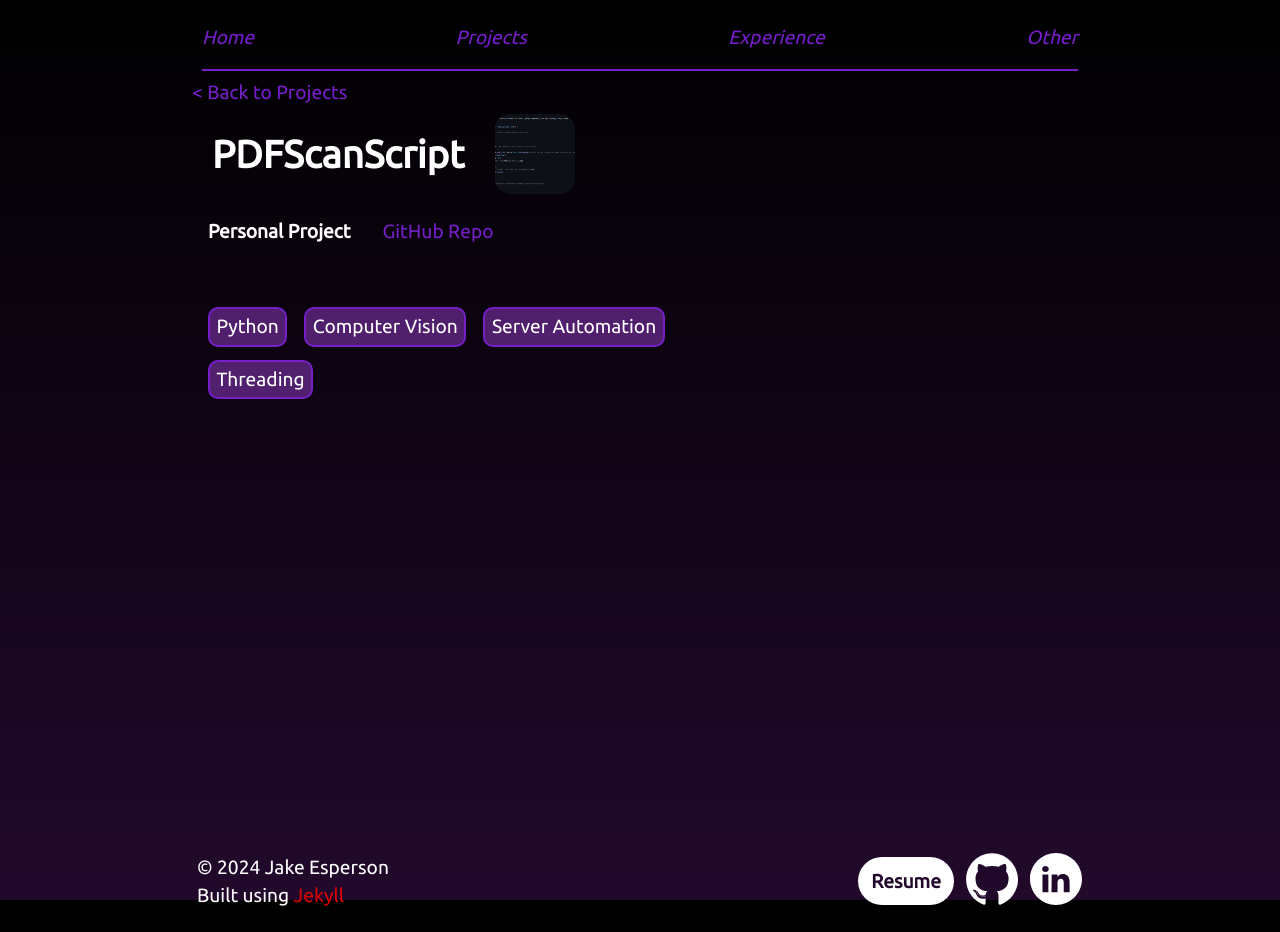
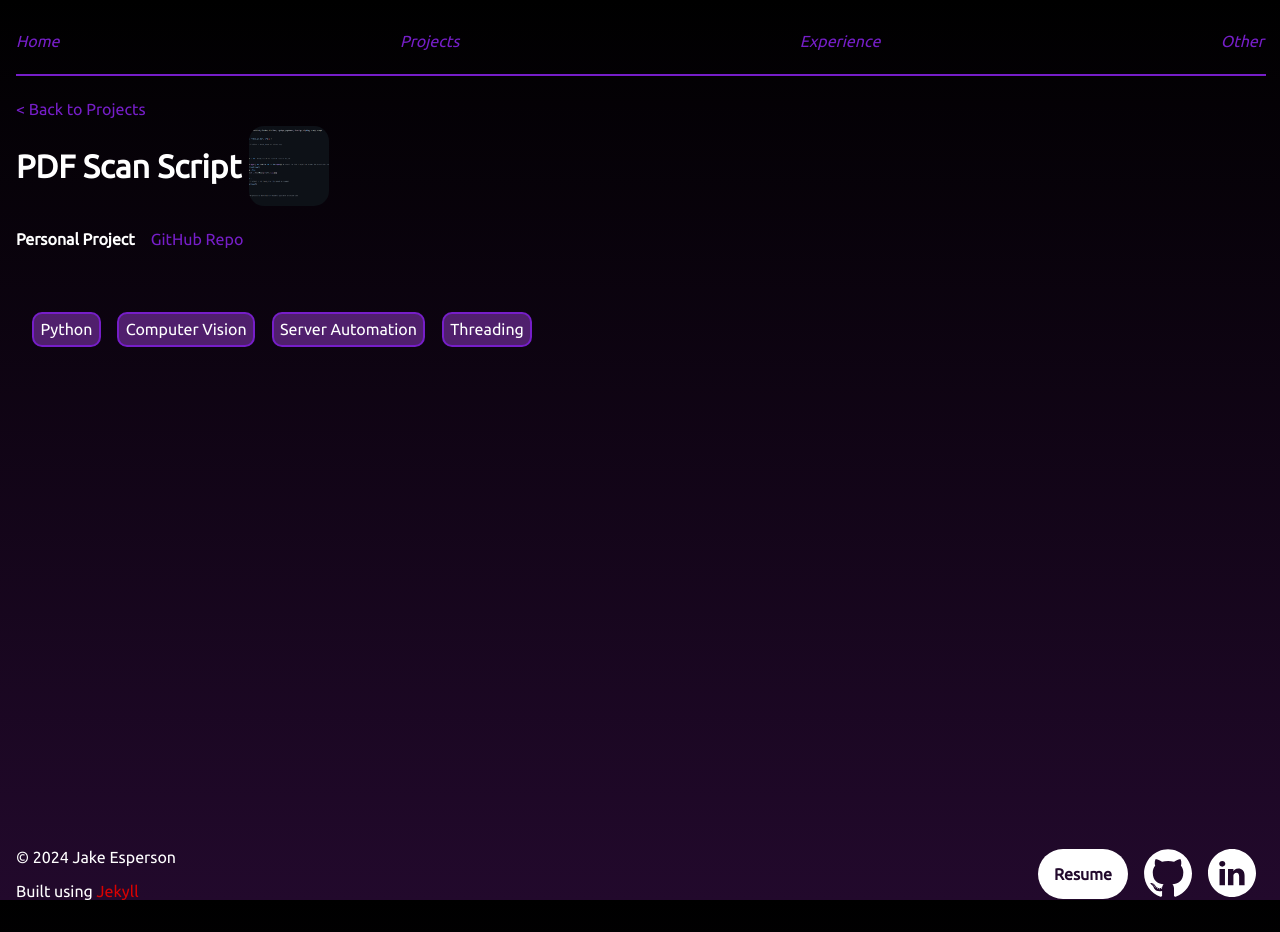
Before and after one commit to sipneat/personalPortfolio, a Jekyll site: the page built from _projects/pdfscanscript.md, in a window 1280 px wide. Built offline with Jekyll 4.4.1, drawn with Linux system fonts in a browser that asks for light colours.

Commit message:
lots of aspect ratio changes

```diff
--- a/_projects/pdfscanscript.md
+++ b/_projects/pdfscanscript.md
@@ -1,5 +1,5 @@
 ---
-name: PDFScanScript
+name: PDF Scan Script
 blurb: A Python script to scan PDFs for streamlining legal productivity
 origin: Personal Project
 link: /projects/pdfscanscript/
--- a/_sass/main.scss
+++ b/_sass/main.scss
@@ -31,7 +31,7 @@ body {
     min-height: 100vh;
     font: {
         family: 'Ubuntu', sans-serif;
-        size: 1.5vw;
+        size: 1em;
     }
     background: linear-gradient(black, #22092C);
     color: $font-color;
@@ -40,36 +40,32 @@ body {
     background-attachment: fixed;
     margin: 0 auto;
     padding: 1rem;
-    max-width: 70vw;
+    max-width: 100em;
     text-align: center;
 }
 
 hr {
     border: 1px solid $nav-color;
-    margin: 10px;
-}
-
-h1 {
-    margin: 20px;
+    width: 100%;
+    margin-top: 1.5em;
 }
 
 .header {
-    text-align: center;
-    padding: 5px;
-    margin: 15px;
+    text-align: center;;
+    padding: 1em;
+    margin: 1em;
 }
 
 .nav {
     display: flex;
     justify-content: space-between;
     font-style: italic;
+    margin-top: 1em;
 }
 
 .navItem{
     color: $nav-color;
     text-decoration: none;
-    padding: 5px;
-    margin: 5px;
     &:hover {
         color: $hover-color;
     }
@@ -79,8 +75,7 @@ h1 {
     visibility: hidden;
     display: flex;
     flex-direction: column;
-    padding: 5px;
-    margin: 5px;
+    align-items: center;
 }
 
 .paneItem {
@@ -88,11 +83,10 @@ h1 {
     align-items: center;
     justify-content: center;
     color: $font-color;
-    width: 60vw;
+    width: 35em;
+    max-width: 100%;
     text-decoration: none;
-    margin: auto;
-    margin-top: 10px;
-    margin-bottom: 10px;
+    margin-bottom: 0.7em;
     border-radius: 100px;
     &:hover {
         background-color: $hover-color;
@@ -109,7 +103,7 @@ h1 {
 }
 
 .paneItem h2, .paneItem p {
-    margin: 15px;
+    margin: 1em;
 }
 
 .projects {
@@ -129,8 +123,8 @@ h1 {
     color: $font-color;
     display: flex;
     justify-content: space-between;
-    margin: 20px;
-    width: 60rem;
+    margin: 1em;
+    width: 60em;
     max-width: 100%;
     border-radius: 20px;
     &:hover {
@@ -156,8 +150,8 @@ button {
     background-color: transparent;
     border: none;
     border-radius: 10px;
-    padding: 10px;
-    margin: 10px;
+    padding: 1em;
+    margin: 1em;
     cursor: pointer;
     &:hover {
         background-color: $hover-color;
@@ -167,41 +161,37 @@ button {
 }
 
 .projectContainer, .experienceContainer {
-    min-width: 15rem;
-    max-width: 50rem;
+    width: 40em;
+    display: flex;
+    align-items: center;
+    justify-content: left;
+}
+
+.projectOrigin {
+    max-width: 20em;
     display: flex;
     align-items: center;
     justify-content: right;
 }
 
 .projectImage, .experienceImage {
-    margin: 10px;
+    margin: 0.5em;
 }
 
 .projectImage img, .experienceImage img{
-    width: 10rem;
-    height: 10rem;
+    width: 7em;
+    height: 7em;
     border-radius: 15px;
 }
 
 .projectInfo, .experienceInfo {
-    padding: 15px;
+    padding: 1em;
     text-align: left;
-}
-
-.projectInfo h2, .experienceInfo h2, p {
-    margin: 5px;
-    padding: 0;
 }
 
 .projectsPage {
     display: flex;
-    justify-content: space-between;
-}
-
-.projectsPage p, .projectsPage a{
-    margin: 1rem;
-    padding: 0;
+    flex-wrap: wrap;
 }
 
 .backToProjects {
@@ -212,27 +202,30 @@ button {
     &:hover {
         color: $hover-color;
     }
+    margin-top: 1em;
 }
 
 .projectBodyText {
+    flex: 1, 0, 50%;
     text-align: left;
-    width: 60rem;
+    width: 60em;
 }
 
 .projectImages {
-    width: 40rem;
+    flex: 1, 0, 50%;
+    width: 40em;
 }
 
-.projectImages img {
-    width: 100%;
-    height: 20rem;
-    margin: 10px;
+@media screen and (max-width: 600px) {
+    .projectBodyText, .projectImages {
+        flex: 1, 0, 100%;
+    }
 }
 
-.projectImages iframe {
+.projectImages img, .projectImages iframe{
     width: 100%;
-    height: 20rem;
-    margin: 10px;
+    height: 20em;
+    margin: 0.5em;
 }
 
 .projectHeader {
@@ -241,10 +234,10 @@ button {
 }
 
 .projectHeader img {
-    width: 5rem;
-    height: 5rem;
+    width: 5em;
+    height: 5em;
     border-radius: 15px;
-    margin: 10px;
+    margin: 0.5em;
 }
 
 .projectLinksDiv {
@@ -258,7 +251,7 @@ button {
     &:hover {
         color: $hover-color;
     }
-    margin: 1rem;
+    margin: 1em;
 }
 
 .projectContent a {
@@ -270,25 +263,25 @@ button {
 }
 
 .projectSkills {
-    margin-top: 3rem;
-    margin-left: 1rem;
+    margin-top: 3em;
+    margin-left: 1em;
 }
 
 .skill {
     display: inline-block;
     color: $font-color;
-    margin-right: 0.8rem;
-    margin-bottom: 0.8rem;
+    margin-right: 0.8em;
+    margin-bottom: 0.8em;
     border: 2px solid $nav-color;
     background-color: rgba(147, 61, 201, 0.5);
     border-radius: 10px;
-    padding: 0.4rem;
+    padding: 0.4em;
     user-select: none;
 }
 
 .experience {
     color: $font-color;
-    width: 30rem;
+    width: 30em;
 }
 
 .popup {
@@ -306,37 +299,42 @@ button {
 .popupContent {
     position: relative;
     background-color: #22092C;
-    padding: 20px;
+    padding: 2em;
     border: 2px solid $nav-color;
     border-radius: 20px;
     margin: auto;
-    width: 50%;
-    height: 70rem;
-    max-height: 85vh;
+    width: 50em;
+    max-width: 70%;
+    height: 60em;
+    max-height: 70%;
     transform: translate(0, 4rem);
     animation: appear 0.7s forwards;
+}
+
+@media screen and (max-width: 600px) {
+    .popupContent {
+        font-size: 0.6em;
+    }
 
 }
 
+.popupContainer p {
+    display: flex;
+    justify-content: center;
+}
+
 .popupContainer img {
-    width: 5rem;
-    height: 5rem;
+    width: 5em;
+    height: auto;
     border-radius: 15px;
-    margin-left: 10px;
+    margin-left: 1em;
 }
 
 .popupBigImage {
-    width: 30vw;
-    height: 30vh;
+    max-width: 70%;
+    height: auto;
     border-radius: 15px;
-    margin-bottom: 20px;
-    object-fit: cover;
-
-}
-
-.popupHeader h2, .popupHeader p {
-    padding: 0;
-    margin: 0;
+    margin-bottom: 1em;
 }
 
 .popupHeader {
@@ -346,12 +344,12 @@ button {
 }
 
 .popupContent hr {
-    margin: 1rem;
+    margin: 1em;
 }
 
 .popupContent p {
     text-align: left;
-    margin: 1rem;
+    margin: 1em;
 }
 
 .show {
@@ -377,15 +375,15 @@ button {
 }
 
 .footerRight img {
-    width: 4vw;
-    height: 4vw;
-    margin: 0.5vw;
+    width: 3em;
+    height: 3em;
+    margin: 0.5em;
 }
 
 .footer span {
     color: #22092C;
     background-color: white;
     border-radius: 50px;
-    padding: 1vw;
-    margin: 0.5vw;
+    padding: 1em;
+    margin: 0.5em;
 }
--- a/experience.html
+++ b/experience.html
@@ -28,7 +28,7 @@
                 <div class = popupHeader>
                     <div class="popupContainer">
                         <h2>{{ experience.name }}</h2>
-                        <p>{{ experience.location }}</p>
+                        <p><strong>{{ experience.location }}</strong></p>
                     </div>
                     <div class="popupContainer">
                         <img src="{{ experience.image }}" alt="{{ experience.name }}">
--- a/projects.html
+++ b/projects.html
@@ -19,7 +19,7 @@
                     <p>{{ project.blurb }}</p>
                 </div>
             </div>
-            <div class="projectContainer">
+            <div class="projectOrigin">
                 <p><strong>{{ project.origin }}</strong></p>
             </div>
         </a>
```
